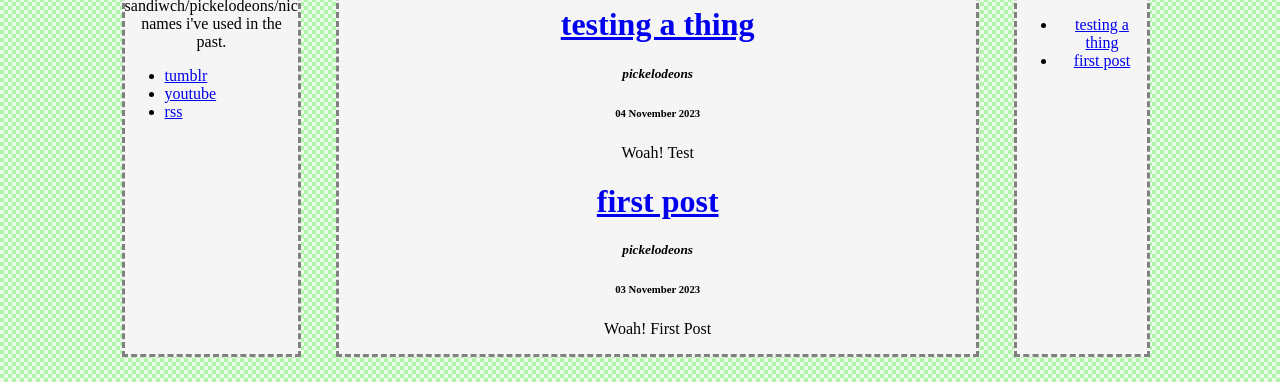
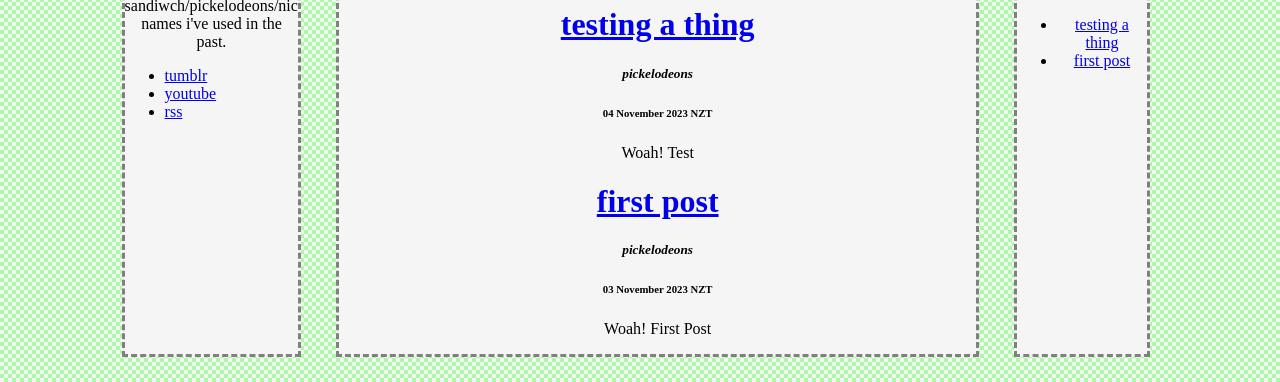
Before and after one commit to nickelodeon222/blog.sandiwch.com, a Jekyll site: the page built from index.markdown, in a window 1280 px wide. Shown: the part 202-584 px from the top of the page. Built offline with Jekyll 4.4.1, drawn with Linux system fonts in a browser that asks for light colours.

Commit message:
added timezone to timestamp

```diff
--- a/index.markdown
+++ b/index.markdown
@@ -11,6 +11,6 @@ i've been on the internet since i was a small child which may have been bad but
 {% for post in site.posts %}
 # [{{post.title}}]({{post.url}})
 {% if post.author %}##### *{{post.author}}*{% endif %}
-{% if post.date %}###### {{post.date | date_to_long_string }} {% endif %}
+{% if post.date %}###### {{post.date | date_to_long_string }} NZT{% endif %}
 {{post.content}}
 {% endfor %}
```
